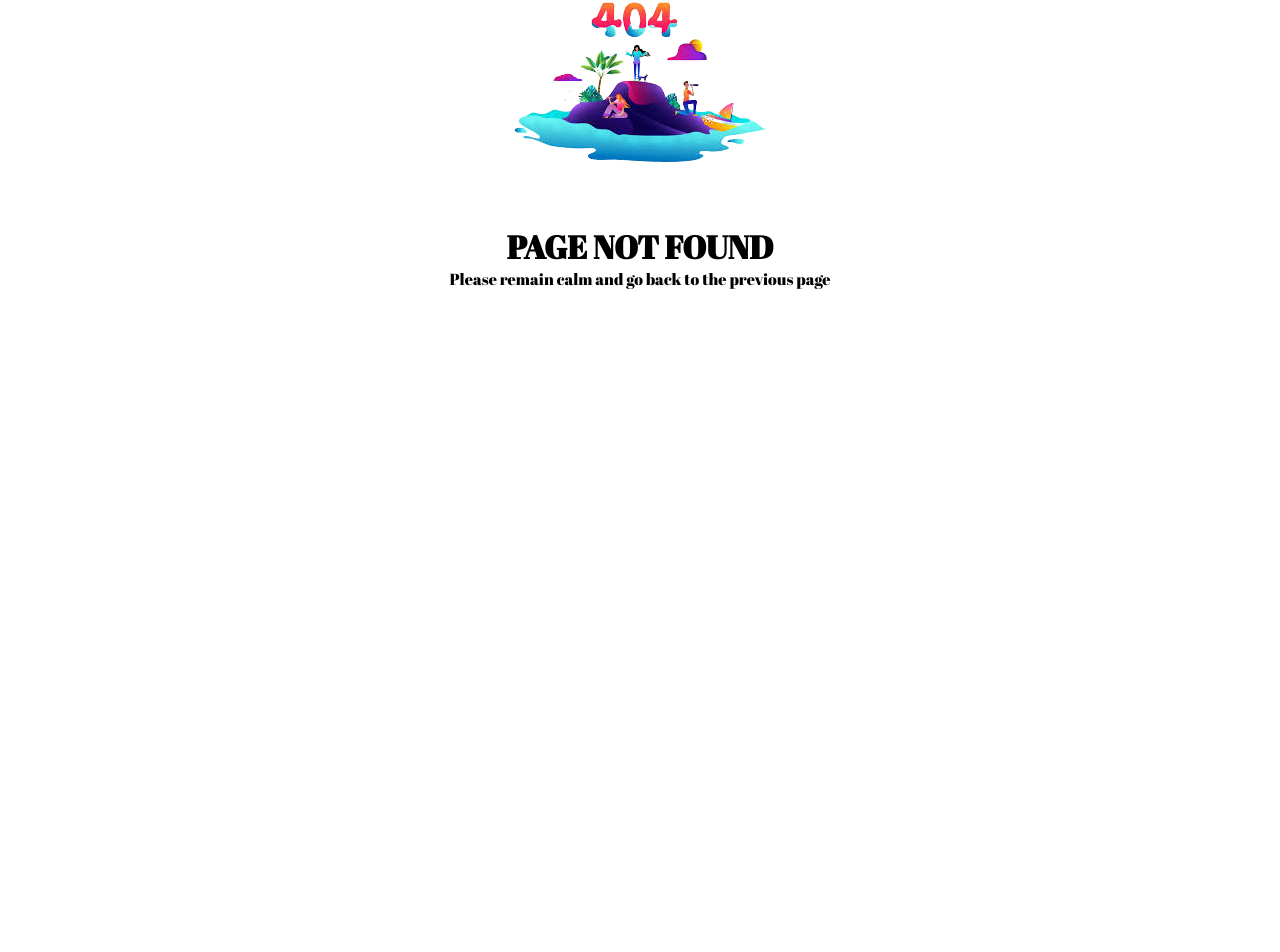
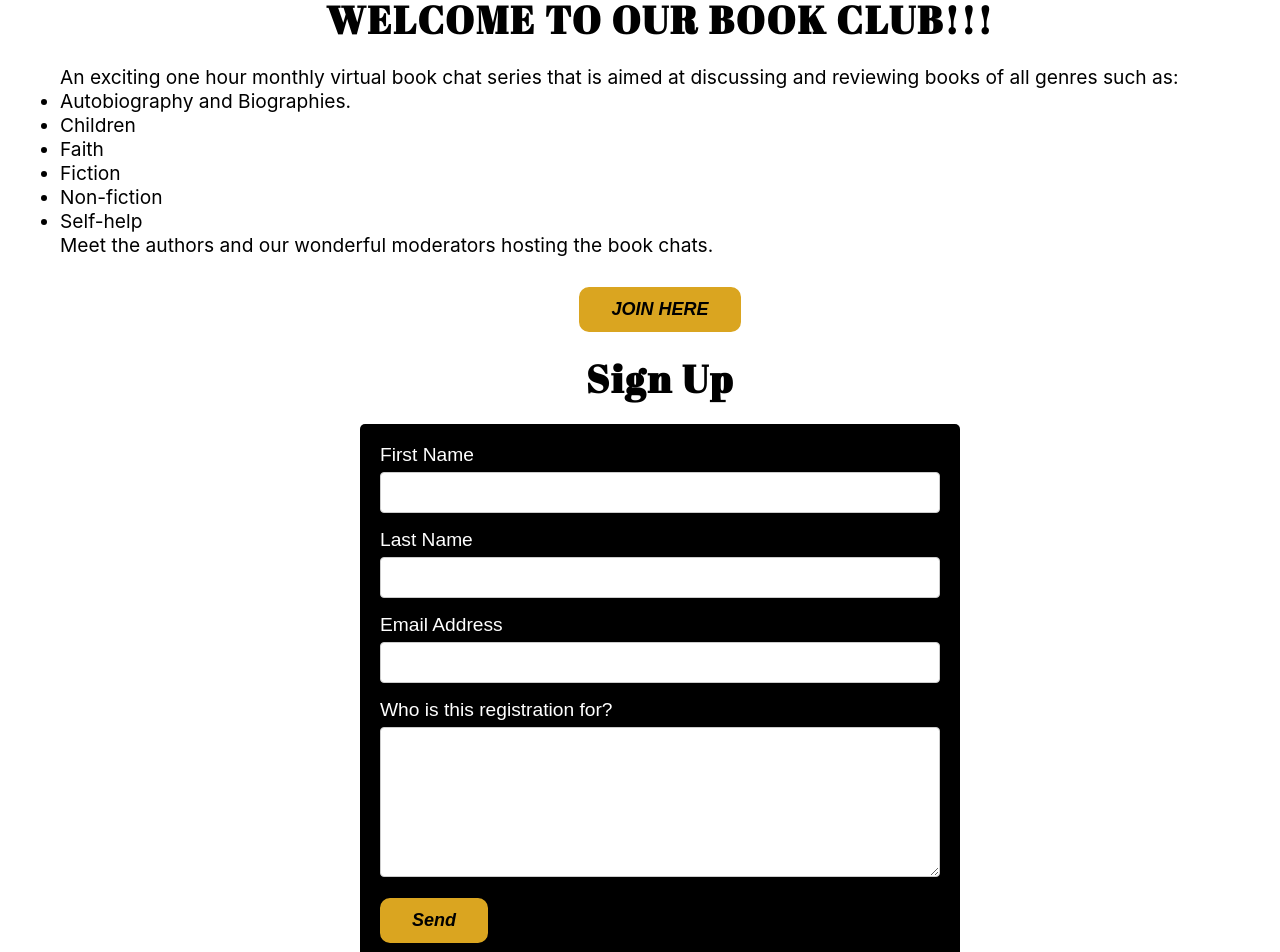
Before and after one commit to ufomaodufejo/beacon-store, a React (Create React App) app: page /book-club/book-club-form in a window 1280 px wide. Before the commit this address had no page. Shown: the part 267-1219 px from the top of the page. Before the commit the page ends 800 px from the top, so only its background shows below. Built offline with nearby package versions, Linux system fonts and the light colour scheme.

Commit message:
Final commit

```diff
--- a/src/App.css
+++ b/src/App.css
@@ -5,6 +5,12 @@
 
 .main-container {
   margin: 20px;
+}
+
+@media screen and (min-width: 420px){
+  .main-container{
+    width: 100%;
+  }
 }
 
 .header {
@@ -197,6 +203,11 @@ a {
   color: #000;
 }
 
+.bton:disabled{
+  background: #dddddd;
+  border: none;
+}
+
 .container{
    margin: 50px;
    display: flex;
@@ -241,6 +252,14 @@ a {
   font-family: Arial, Helvetica, sans-serif;
 }
 
+
+.main-box{
+  box-sizing: border-box;
+  width: 50%;
+  position: relative;
+  font-family: Arial, Helvetica, sans-serif;
+}
+
 input[type=text],[type=email], select, textarea {
   width: 100%;
   padding: 12px;
--- a/src/App.js
+++ b/src/App.js
@@ -19,42 +19,14 @@ function App() {
       <NavBar />
       <Routes>
         <Route path="/" element={<Home />} errorElement={<ErrorBoundary />}/>
-        <Route
-          path="/about-us"
-          element={<About />}
-          errorElement={<ErrorBoundary />}
-        />
-        <Route
-          path="/contact-us"
-          element={<Contact />}
-          errorElement={<ErrorBoundary />}
-        />
-        <Route
-          path="/book-club"
-          element={<BookClub />}
-          errorElement={<ErrorBoundary />}
-        >
-          <Route
-            path="/book-club-registration-form"
-            element={<BookClubForm />}
-            errorElement={<ErrorBoundary />}
-          />
+        <Route path="/about-us" element={<About />} errorElement={<ErrorBoundary />}/>
+        <Route path="/contact-us" element={<Contact />} errorElement={<ErrorBoundary />}/>
+        <Route path="/book-club" element={<BookClub />} errorElement={<ErrorBoundary />} >
+          <Route path="book-club-form" element={<BookClubForm />} errorElement={<ErrorBoundary />}/>
         </Route>
-        <Route
-            path="/shop-now"
-            element={<Shop />}
-            errorElement={<ErrorBoundary />}
-          />
-        <Route
-          path="/members"
-          element={<Users />}
-          errorElement={<ErrorBoundary />}
-        />
-        <Route
-          path="*"
-          element={<ErrorPage />}
-          errorElement={<ErrorBoundary />}
-        />
+        <Route path="/shop-now" element={<Shop />} errorElement={<ErrorBoundary />}/>
+        <Route path="/members" element={<Users />} errorElement={<ErrorBoundary />} />
+        <Route path="*" element={<ErrorPage />} errorElement={<ErrorBoundary />}/>
       </Routes>
     </div>
   );
--- a/src/Components/BookClub.js
+++ b/src/Components/BookClub.js
@@ -1,11 +1,14 @@
-import React from 'react'
-import { Link } from 'react-router-dom'
+import React from "react";
+import { Link, Outlet,} from "react-router-dom";
 
 function BookClub() {
   return (
-    <div className='bookclub'>
+    <div className="bookclub">
       <h1>WELCOME TO OUR BOOK CLUB!!!</h1>
-      <p>An exciting one hour monthly virtual book chat series that is aimed at discussing and reviewing books of all genres such as:</p>
+      <p>
+        An exciting one hour monthly virtual book chat series that is aimed at
+        discussing and reviewing books of all genres such as:
+      </p>
       <ul>
         <li>Autobiography and Biographies.</li>
         <li>Children</li>
@@ -14,15 +17,19 @@ function BookClub() {
         <li>Non-fiction</li>
         <li>Self-help</li>
       </ul>
-      <p>Meet the authors and our wonderful moderators hosting the book chats.</p>
-      <div className='btn-div'>
-         <Link to="book-club-registration-form">
+      <p>
+        Meet the authors and our wonderful moderators hosting the book chats.
+      </p>
+      <div className="btn-div">
+        <Link to="book-club-form">
              <button className='btn-one' >JOIN HERE</button>
-         </Link>
+        </Link>
       </div>
-
+      <div>
+      <Outlet />
+      </div>
     </div>
-  )
+  );
 }
 
-export default BookClub
+export default BookClub;
--- a/src/Components/BookClubForm.js
+++ b/src/Components/BookClubForm.js
@@ -1,13 +1,51 @@
 import React from "react";
 
 function BookClubForm() {
+  const [formStatus, setFormStatus] = React.useState("Send");
+
+  const onSubmit = (e) => {
+    e.preventDefault();
+    setFormStatus("Submitting...");
+    const { name, email, message } = e.target.elements;
+    let conFom = {
+      name: name.value,
+      email: email.value,
+      message: message.value,
+    };
+    console.log(conFom);
+  };
+
   return (
-    <div>
-      <h1>Sign Up</h1>
-      <form>
+    <div className="mainbox main-box">
+    <h1>Sign Up</h1>
+    <div className="formbox">
+      <form onSubmit={onSubmit}>
+        <label className="form-label" htmlFor="fname">
+         First Name
+        </label>
+        <input className="form-control" type="text" id="lname" required />
 
+        <label className="form-label" htmlFor="name">
+         Last Name
+        </label>
+        <input className="form-control" type="text" id="name" required />
+
+        <label className="form-label" htmlFor="email">
+          Email Address
+        </label>
+        <input className="form-control" type="email" id="email" required />
+
+        <label className="form-label" htmlFor="message">
+            Who is this registration for?
+          </label>
+          <textarea className="form-control" id="message" required />
+
+        <button className="btn-one btn-danger" type="submit">
+          {formStatus}
+        </button>
       </form>
     </div>
+  </div>
   );
 }
 
--- a/src/Components/ErrorBoundary.js
+++ b/src/Components/ErrorBoundary.js
@@ -10,17 +10,14 @@ export default class ErrorBoundary extends Component {
   }
 
   static getDerivedStateFromError(error) {
-    // Update state so the next render will show the fallback UI.
     return { hasError: true };
   }
   componentDidCatch(error, errorInfo) {
-    // You can also log the error to an error reporting service
     console.log(error, errorInfo);
   }
 
   render() {
     if (this.state.hasError) {
-      // You can render any custom fallback UI
       return <h1>Something went wrong</h1>;
     }
 
--- a/src/Components/ErrorPage.js
+++ b/src/Components/ErrorPage.js
@@ -1,19 +1,22 @@
-import React from 'react'
-import error from "./assets/error.png"
+import React from "react";
+import error from "./assets/error.png";
+import { Link,} from "react-router-dom";
 
 function ErrorPage() {
   return (
     <>
-    <div className='error'>
-      <img
-      src={error} alt = "Error 404"/>
-    </div>
-    <div className='error-text'>
-      <h1>PAGE NOT FOUND</h1>
-      <p>Please remain calm and go back to the previous page</p>
-    </div>
+      <div className="error">
+        <img src={error} alt="Error 404" />
+      </div>
+      <div className="error-text">
+        <h1>PAGE NOT FOUND</h1>
+        <p>Please remain calm and go back to the home page</p><br/><br/>
+        <Link to="/">
+          <a href="/">Back to home page</a>
+        </Link>
+      </div>
     </>
-  )
+  );
 }
 
-export default ErrorPage
+export default ErrorPage;
--- a/src/Components/Shop.js
+++ b/src/Components/Shop.js
@@ -86,7 +86,7 @@ const Shop = () => {
             title="The Days of silence"
             value="4.5"
             oldprice="#5,000.00"
-            newprice="$4,500.00"
+            newprice="#4,500.00"
           />
 
           <Card
--- a/src/Components/Users.js
+++ b/src/Components/Users.js
@@ -1,9 +1,11 @@
+import { fabClasses } from "@mui/material";
 import { isDisabled } from "@testing-library/user-event/dist/utils";
 import React, { useEffect, useState } from "react";
 import MembersList from "./MembersList";
 
 function Users() {
   const [members, setMembers] = useState([]);
+  const [disable, setDisable] = useState(false)
   const [loading, setLoading] = useState(false);
   const [page, setPage] = useState(1);
 
@@ -28,14 +30,17 @@ function Users() {
   }
 
   function handlePrevious() {
-    if (page > 1) {
+    if (page >= 2) {
       setPage((prev) => prev - 1);
+      setDisable(false)
     } else {
+      setDisable(true)
     }
   }
   function handleNext() {
     setPage((prev) => prev + 1);
   }
+  console.log(page)
   return (
     <>
       <h1 className="headers">Meet Our Members</h1>
@@ -48,7 +53,7 @@ function Users() {
 
       <div className="btn-div">
         <div>
-          <button className="btn-one" onClick={handlePrevious}>
+        <button disabled={disable} className="btn-one bton" onClick={handlePrevious}>
             Prev
           </button>
         </div>
```
